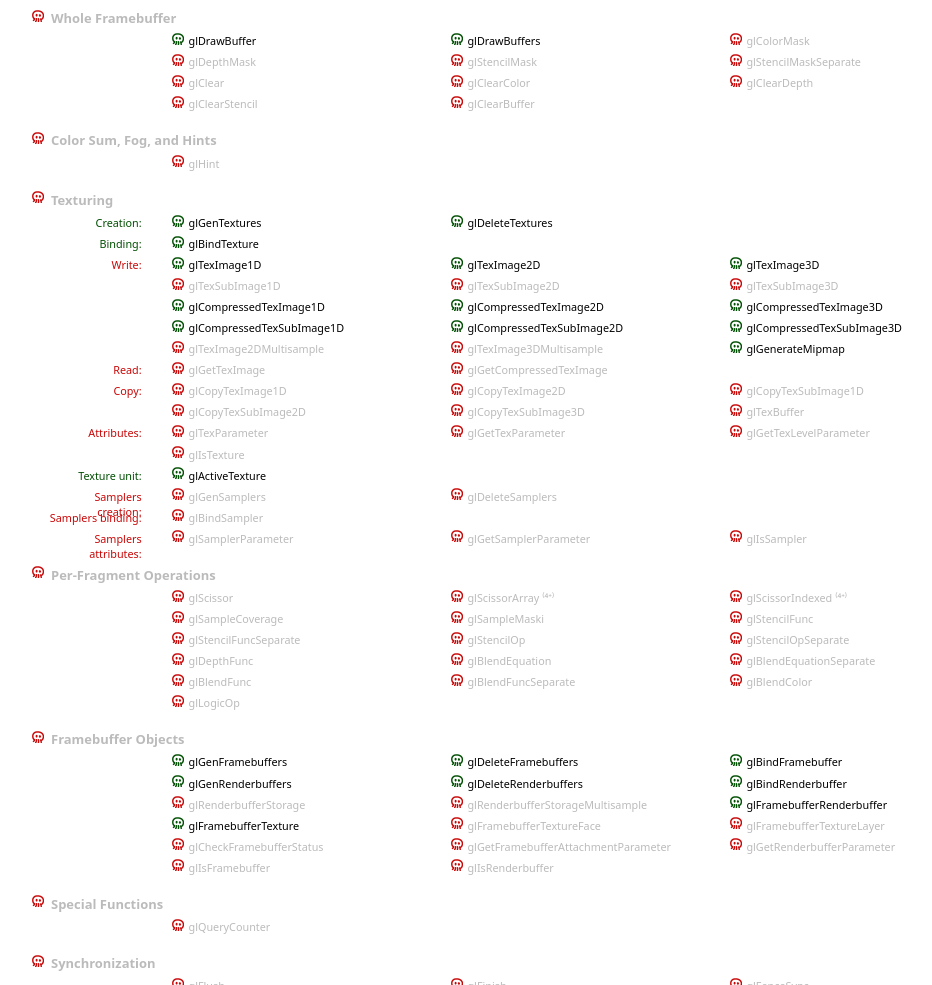
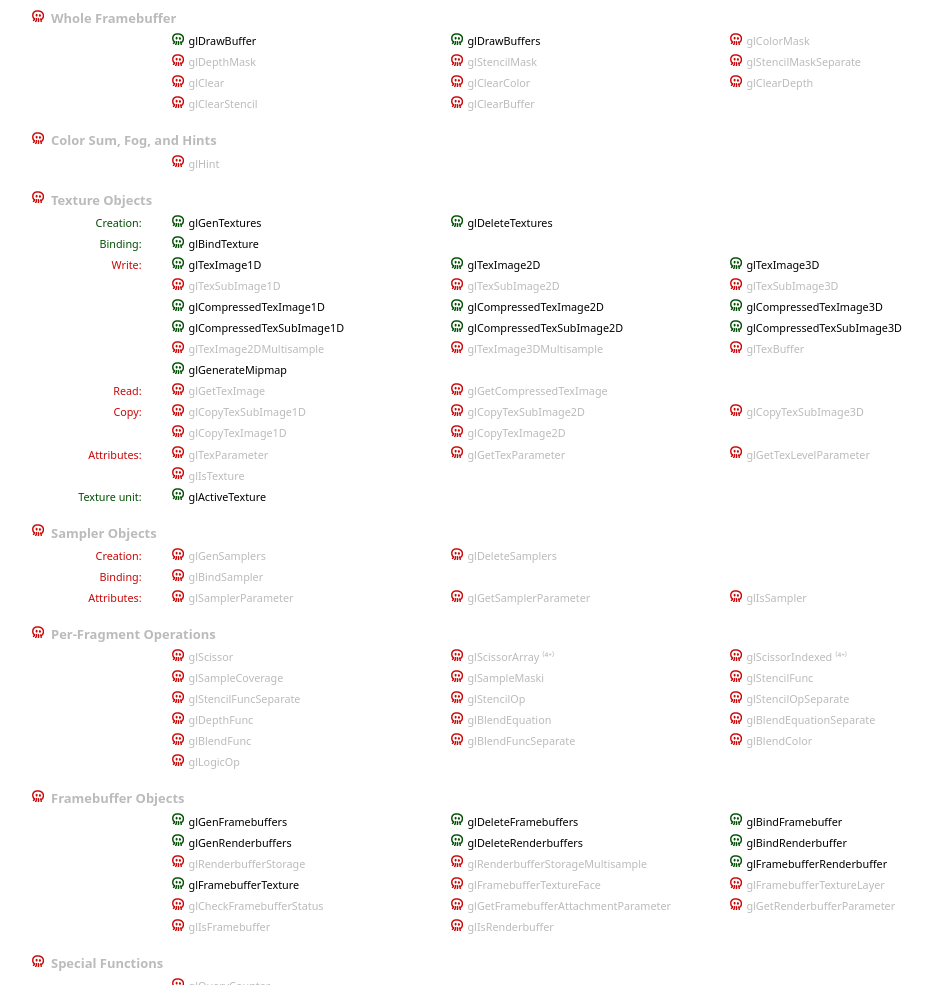
Before and after one commit to berenm/libgtulu, a plain HTML site: page coverage.html in a window 1280 px wide. Shown: the part 1872-2857 px from the top of the page, without its empty margins (150-1082 px from the left). Drawn offline with Linux system fonts and the light colour scheme.

Commit message:
Edited texture coverage page.

```diff
--- a/coverage.html
+++ b/coverage.html
@@ -254,7 +254,7 @@
             <li><a href='http://www.opengl.org/sdk/docs/man3/xhtml/glClearBuffer.xml'>glClearBuffer</a></li>
         <li class='category'>Color Sum, Fog, and Hints</li>
             <li><a href='http://www.opengl.org/sdk/docs/man3/xhtml/glHint.xml'>glHint</a></li>
-        <li class='category'>Texturing</li>
+        <li class='category'>Texture Objects</li>
             <li class='group covered'>Creation:</li>
             <li class='covered'><a href='http://www.opengl.org/sdk/docs/man3/xhtml/glGenTextures.xml'>glGenTextures</a></li>
             <li class='covered'><a href='http://www.opengl.org/sdk/docs/man3/xhtml/glDeleteTextures.xml'>glDeleteTextures</a></li>
@@ -274,12 +274,15 @@
             <li class='covered'><a href='http://www.opengl.org/sdk/docs/man3/xhtml/glCompressedTexImage1D.xml'>glCompressedTexImage1D</a></li>
             <li class='covered'><a href='http://www.opengl.org/sdk/docs/man3/xhtml/glCompressedTexImage2D.xml'>glCompressedTexImage2D</a></li>
             <li class='covered'><a href='http://www.opengl.org/sdk/docs/man3/xhtml/glCompressedTexImage3D.xml'>glCompressedTexImage3D</a></li>
+
             <li class='covered'><a href='http://www.opengl.org/sdk/docs/man3/xhtml/glCompressedTexSubImage1D.xml'>glCompressedTexSubImage1D</a></li>
             <li class='covered'><a href='http://www.opengl.org/sdk/docs/man3/xhtml/glCompressedTexSubImage2D.xml'>glCompressedTexSubImage2D</a></li>
             <li class='covered'><a href='http://www.opengl.org/sdk/docs/man3/xhtml/glCompressedTexSubImage3D.xml'>glCompressedTexSubImage3D</a></li>
 
             <li><a href='http://www.opengl.org/sdk/docs/man3/xhtml/glTexImage2DMultisample.xml'>glTexImage2DMultisample</a></li>
             <li><a href='http://www.opengl.org/sdk/docs/man3/xhtml/glTexImage3DMultisample.xml'>glTexImage3DMultisample</a></li>
+
+            <li><a href='http://www.opengl.org/sdk/docs/man3/xhtml/glTexBuffer.xml'>glTexBuffer</a></li>
 
             <li class='covered'><a href='http://www.opengl.org/sdk/docs/man3/xhtml/glGenerateMipmap.xml'>glGenerateMipmap</a></li>
 
@@ -288,14 +291,12 @@
             <li><a href='http://www.opengl.org/sdk/docs/man3/xhtml/glGetCompressedTexImage.xml'>glGetCompressedTexImage</a></li>
 
             <li class='group'>Copy:</li>
-            <li><a href='http://www.opengl.org/sdk/docs/man3/xhtml/glCopyTexImage1D.xml'>glCopyTexImage1D</a></li>
-            <li><a href='http://www.opengl.org/sdk/docs/man3/xhtml/glCopyTexImage2D.xml'>glCopyTexImage2D</a></li>
-
             <li><a href='http://www.opengl.org/sdk/docs/man3/xhtml/glCopyTexSubImage1D.xml'>glCopyTexSubImage1D</a></li>
             <li><a href='http://www.opengl.org/sdk/docs/man3/xhtml/glCopyTexSubImage2D.xml'>glCopyTexSubImage2D</a></li>
             <li><a href='http://www.opengl.org/sdk/docs/man3/xhtml/glCopyTexSubImage3D.xml'>glCopyTexSubImage3D</a></li>
 
-            <li><a href='http://www.opengl.org/sdk/docs/man3/xhtml/glTexBuffer.xml'>glTexBuffer</a></li>
+            <li><a href='http://www.opengl.org/sdk/docs/man3/xhtml/glCopyTexImage1D.xml'>glCopyTexImage1D</a></li>
+            <li><a href='http://www.opengl.org/sdk/docs/man3/xhtml/glCopyTexImage2D.xml'>glCopyTexImage2D</a></li>
 
             <li class='group'>Attributes:</li>
             <li><a href='http://www.opengl.org/sdk/docs/man3/xhtml/glTexParameter.xml'>glTexParameter</a></li>
@@ -306,14 +307,15 @@
             <li class='group covered'>Texture unit:</li>
             <li class='covered'><a href='http://www.opengl.org/sdk/docs/man3/xhtml/glActiveTexture.xml'>glActiveTexture</a></li>
 
-            <li class='group'>Samplers creation:</li>
+        <li class='category'>Sampler Objects</li>
+            <li class='group'>Creation:</li>
             <li><a href='http://www.opengl.org/sdk/docs/man3/xhtml/glGenSamplers.xml'>glGenSamplers</a></li>
             <li><a href='http://www.opengl.org/sdk/docs/man3/xhtml/glDeleteSamplers.xml'>glDeleteSamplers</a></li>
 
-            <li class='group'>Samplers binding:</li>
+            <li class='group'>Binding:</li>
             <li><a href='http://www.opengl.org/sdk/docs/man3/xhtml/glBindSampler.xml'>glBindSampler</a></li>
 
-            <li class='group'>Samplers attributes:</li>
+            <li class='group'>Attributes:</li>
             <li><a href='http://www.opengl.org/sdk/docs/man3/xhtml/glSamplerParameter.xml'>glSamplerParameter</a></li>
             <li><a href='http://www.opengl.org/sdk/docs/man3/xhtml/glGetSamplerParameter.xml'>glGetSamplerParameter</a></li>
             <li><a href='http://www.opengl.org/sdk/docs/man3/xhtml/glIsSampler.xml'>glIsSampler</a></li>
```
